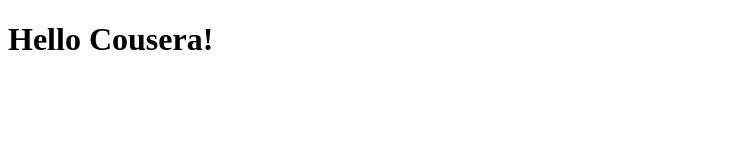
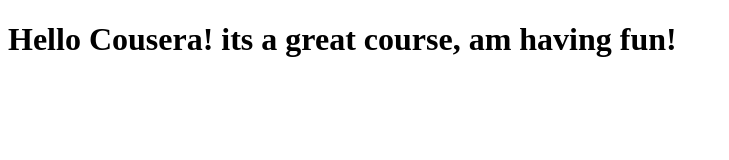
Before and after one commit to wonderweis/cousera-test, a plain HTML site: page site/index.html in a window 1280 px wide. Shown: the whole page, without its empty margins (0-729 px from the left). Drawn offline with Linux system fonts and the light colour scheme.

Commit message:
Small addition to our page content

```diff
--- a/site/index.html
+++ b/site/index.html
@@ -4,6 +4,6 @@
 	<title>Hello Cousera!</title>
 </head>
 <body>
-<h1>Hello Cousera!</h1>
+<h1>Hello Cousera! its a great course, am having fun!</h1>
 </body>
 </html>
```
